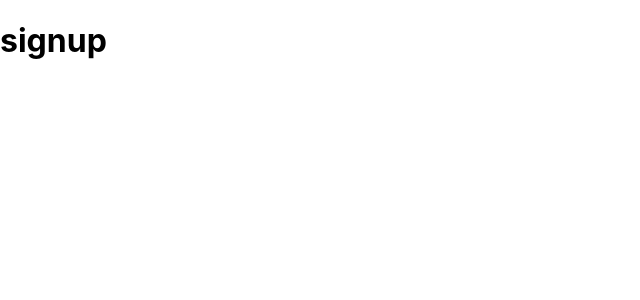
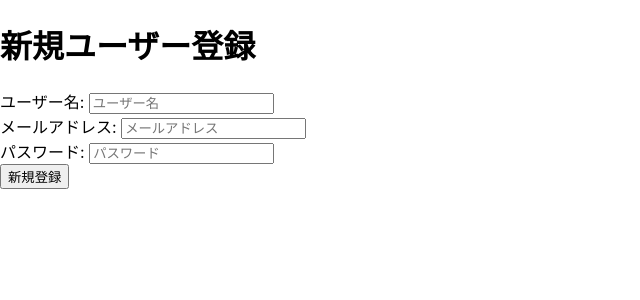
Before and after one commit to Shuri-Honda-1101/teamB, a React (Create React App) app: page / in a window 1280 px wide. Shown: the top 300 px of the page, without its empty margins (0-640 px from the left). Built offline with nearby package versions, Linux system fonts and the light colour scheme.

Commit message:
[add]SignUp.jsの骨組みを作成

```diff
--- a/src/Components/SignUp.js
+++ b/src/Components/SignUp.js
@@ -4,7 +4,32 @@ import firebase from "../config/firebase";
 export const SignUp = () => {
   return (
     <div>
-      <h1>signup</h1>
+      <h1>新規ユーザー登録</h1>
+      <form>
+        <div>
+          <label htmlFor="name">ユーザー名: </label>
+          <input name="name" type="name" id="name" placeholder="ユーザー名" />
+        </div>
+        <div>
+          <label htmlFor="email">メールアドレス: </label>
+          <input
+            name="email"
+            type="email"
+            id="email"
+            placeholder="メールアドレス"
+          />
+        </div>
+        <div>
+          <label htmlFor="password">パスワード: </label>
+          <input
+            name="password"
+            type="password"
+            id="password"
+            placeholder="パスワード"
+          />
+        </div>
+        <button type="submit">新規登録</button>
+      </form>
     </div>
   );
 };
```
